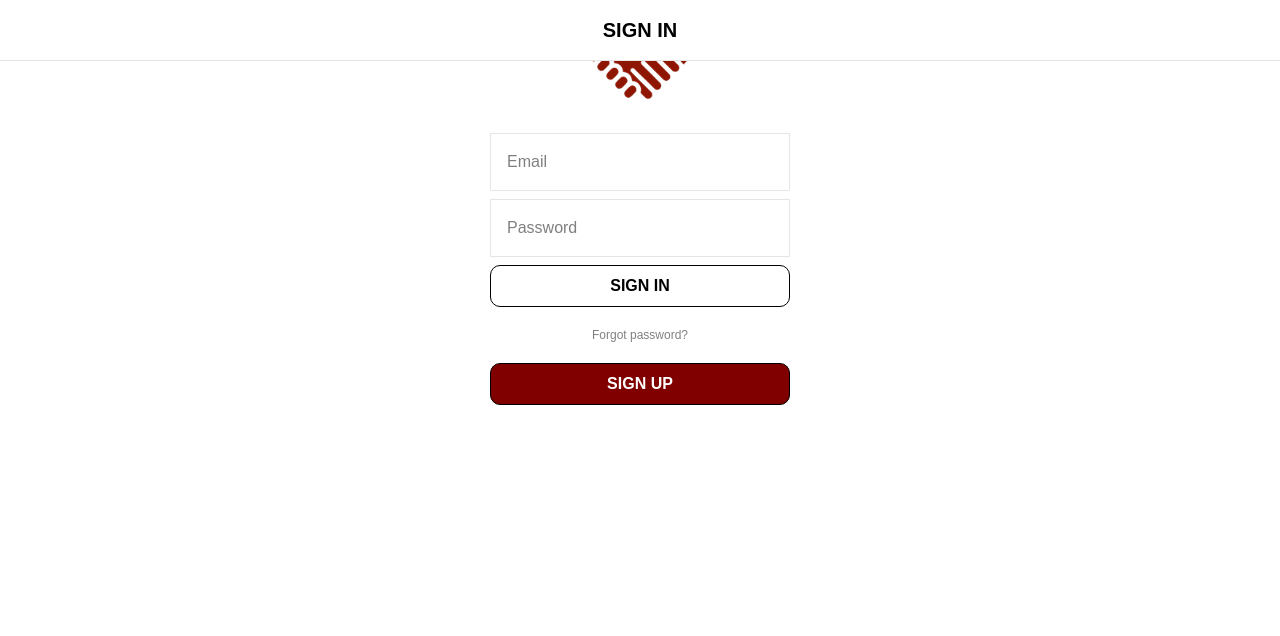
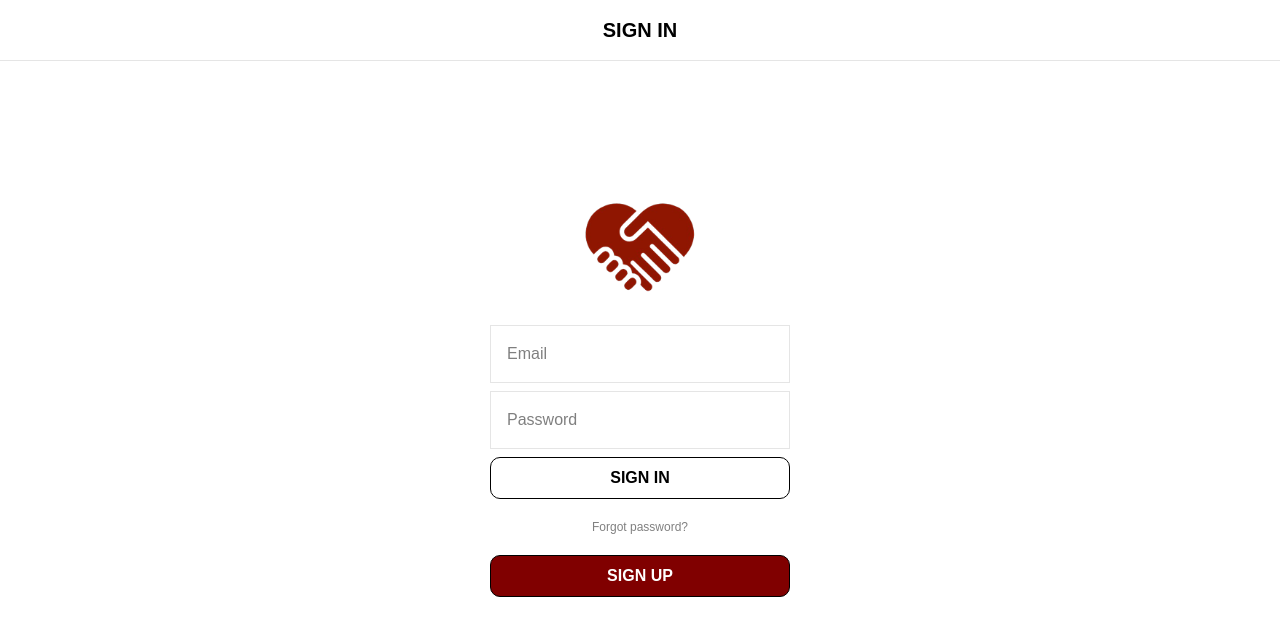
Before and after one commit to DBMS-PM-007/pagbantay-fe, a React (Vite) app: page /sign-in in a window 1280 px wide. Shown: the top 636 px of the page. Built offline with nearby package versions, Linux system fonts and the light colour scheme; no server answers.

Commit message:
fix: fixed center styling for Sign In, Sign Up and Create Event Pages

```diff
--- a/src/pages/SignInPage.tsx
+++ b/src/pages/SignInPage.tsx
@@ -45,7 +45,7 @@ export default function SignInPage() {
   if (!isLoaded) return <div>Loading...</div>;
 
   return (
-    <div className="w-screen h-screen text-center items-center flex flex-col space-y-4 bg-white text-black">
+    <div className="w-screen h-screen text-center justify-center items-center flex flex-col space-y-4 bg-white text-black">
       <Header title="SIGN IN" />
       {!submitted ? (
         <div className="w-[300px] flex flex-col gap-[20px]">
--- a/src/pages/SignUpPage.tsx
+++ b/src/pages/SignUpPage.tsx
@@ -94,7 +94,7 @@ export default function SignUpPage() {
   if (!isLoaded) return <div>Loading...</div>;
 
   return (
-    <div className="w-screen h-screen text-center items-center flex flex-col space-y-4 bg-white text-black">
+    <div className="w-screen h-screen text-center justify-center items-center flex flex-col space-y-4 bg-white text-black">
       <Header title="SIGN UP" />
       {!submitted ? (
         <div className="w-[300px] flex flex-col gap-[20px]">
--- a/src/pages/admin/CreateEvent.tsx
+++ b/src/pages/admin/CreateEvent.tsx
@@ -38,7 +38,7 @@ export default function CreateEvent() {
   };
 
   return (
-    <div className="w-screen h-screen text-center items-center flex flex-col justify-between space-y-4 bg-white text-black">
+    <div className="w-screen h-screen text-center items-center flex flex-col justify-center space-y-4 bg-white text-black">
       <Header title="CREATE EVENT" />
       <div className="w-[300px] align-middle flex flex-col gap-[20px]">
         <form
```
